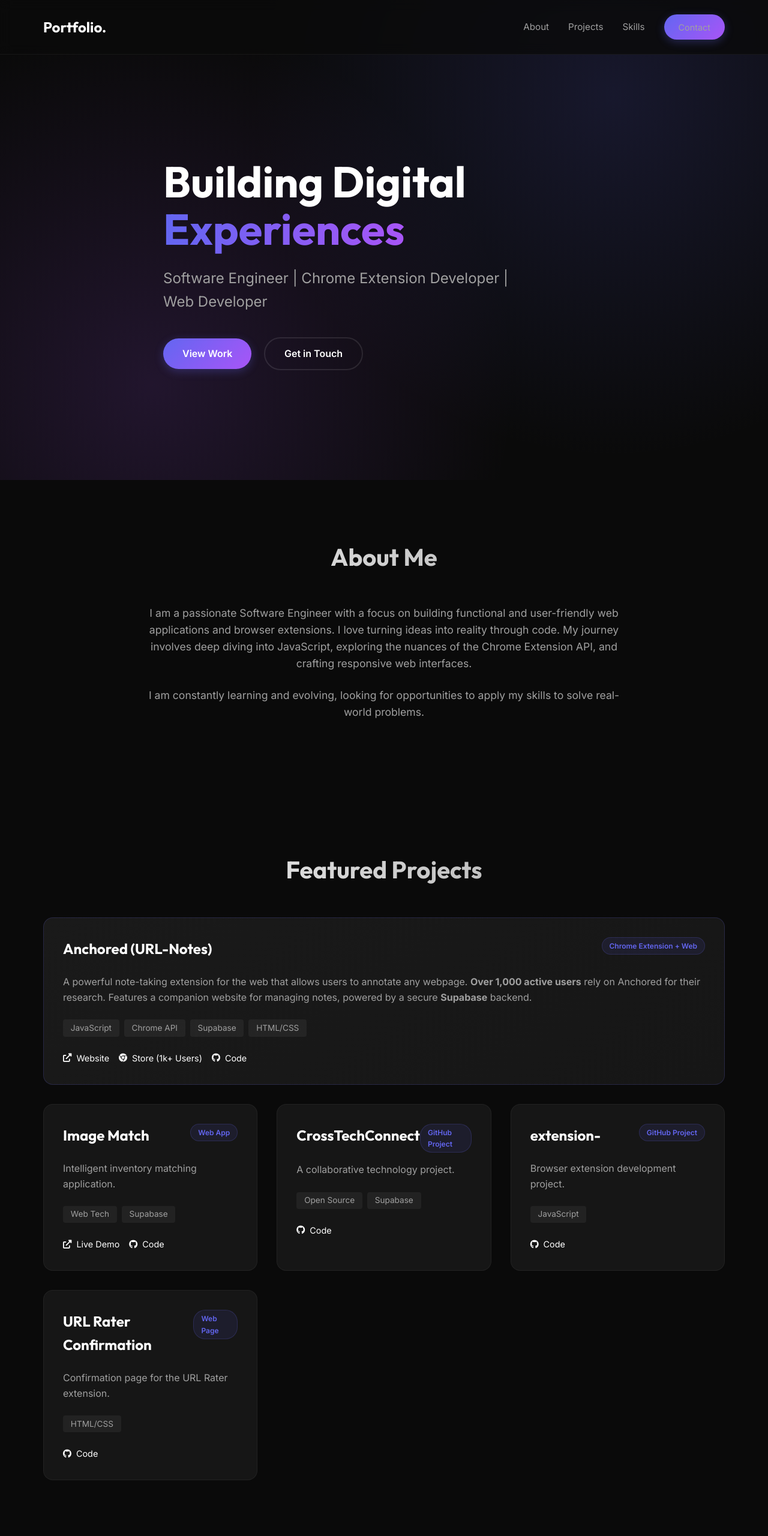
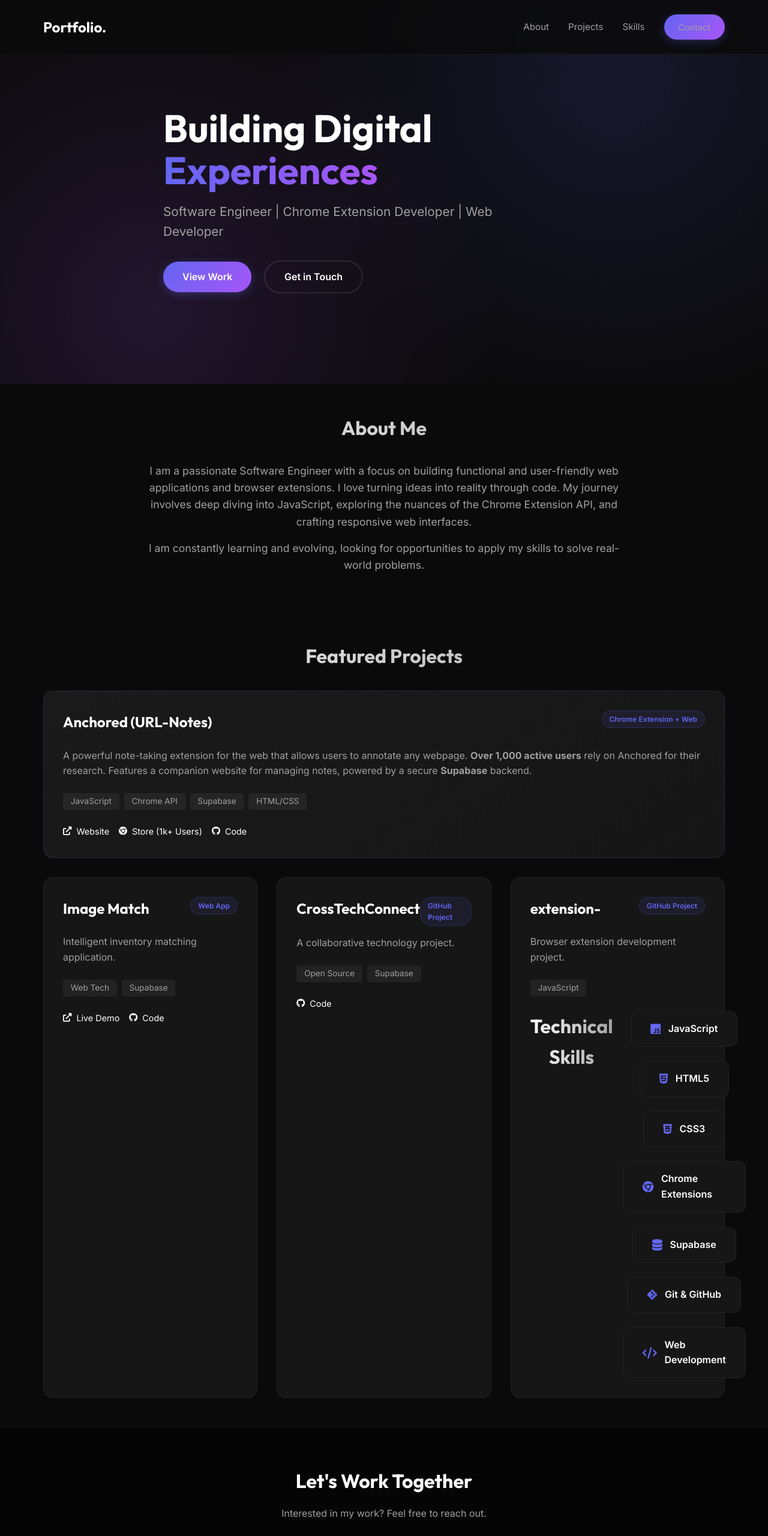
Before and after one commit to g1mliii/portfolio, a plain HTML site: page index.html in a window 1280 px wide. Shown: the top 2560 px of the page at 60% size. Drawn offline with Linux system fonts and the light colour scheme.

Commit message:
Refactor: Remove unwanted project and reduce vertical whitespace

```diff
--- a/index.html
+++ b/index.html
@@ -161,37 +161,6 @@
                             <span>JavaScript</span>
                         </div>
                         <div class="project-links">
-                            <a href="https://github.com/g1mliii/extension-" target="_blank" class="link-btn"><i
-                                    class="fab fa-github"></i> Code</a>
-                        </div>
-                    </div>
-                </article>
-
-                <!-- Project 5: url-rater-confir -->
-                <article class="project-card">
-                    <div class="project-content">
-                        <div class="project-header">
-                            <h3 class="project-title">URL Rater Confirmation</h3>
-                            <span class="badge">Web Page</span>
-                        </div>
-                        <p class="project-description">
-                            Confirmation page for the URL Rater extension.
-                        </p>
-                        <div class="project-tech">
-                            <span>HTML/CSS</span>
-                        </div>
-                        <div class="project-links">
-                            <a href="https://github.com/g1mliii/url-rater-confir" target="_blank" class="link-btn"><i
-                                    class="fab fa-github"></i> Code</a>
-                        </div>
-                    </div>
-                </article>
-            </div>
-        </div>
-    </section>
-
-    <section id="skills" class="section skills-section">
-        <div class="container">
                             <h2 class="section-title">Technical Skills</h2>
                             <div class="skills-grid">
                                 <div class="skill-item"><i class="fab fa-js"></i> JavaScript</div>
--- a/style.css
+++ b/style.css
@@ -3,10 +3,12 @@
     --card-bg: #161616;
     --text-primary: #ffffff;
     --text-secondary: #a0a0a0;
-    --accent-color: #6366f1; /* Indigo */
+    --accent-color: #6366f1;
+    /* Indigo */
     --accent-hover: #4f46e5;
     --gradient-start: #6366f1;
-    --gradient-end: #a855f7; /* Purple */
+    --gradient-end: #a855f7;
+    /* Purple */
     --font-heading: 'Outfit', sans-serif;
     --font-body: 'Inter', sans-serif;
     --transition: all 0.3s ease;
@@ -47,14 +49,18 @@ ul {
 }
 
 /* Typography */
-h1, h2, h3 {
+h1,
+h2,
+h3 {
     font-family: var(--font-heading);
     font-weight: 700;
 }
 
 .section-title {
-    font-size: 2.5rem;
-    margin-bottom: 3rem;
+    font-size: 2rem;
+    /* Reduced from 2.5rem */
+    margin-bottom: 2rem;
+    /* Reduced from 3rem */
     text-align: center;
     background: linear-gradient(to right, var(--text-primary), var(--text-secondary));
     -webkit-background-clip: text;
@@ -68,7 +74,8 @@ h1, h2, h3 {
 }
 
 /* Buttons */
-.btn-primary, .btn-secondary {
+.btn-primary,
+.btn-secondary {
     display: inline-block;
     padding: 0.8rem 2rem;
     border-radius: 50px;
@@ -139,7 +146,8 @@ h1, h2, h3 {
     font-weight: 500;
 }
 
-.nav-links a:hover, .nav-links a.active {
+.nav-links a:hover,
+.nav-links a.active {
     color: var(--text-primary);
 }
 
@@ -164,12 +172,15 @@ h1, h2, h3 {
 
 /* Hero Section */
 .hero {
-    height: 100vh;
+    min-height: 80vh;
+    /* Reduced from 100vh to reduce massive initial space if content is short */
     display: flex;
     align-items: center;
     position: relative;
     overflow: hidden;
-    padding-top: 80px;
+    padding-top: 60px;
+    /* Reduced from 80px */
+    padding-bottom: 2rem;
 }
 
 .hero-content {
@@ -179,15 +190,19 @@ h1, h2, h3 {
 }
 
 .hero-title {
-    font-size: 4.5rem;
+    font-size: 4rem;
+    /* Slightly smaller to save space */
     line-height: 1.1;
-    margin-bottom: 1.5rem;
+    margin-bottom: 1rem;
+    /* Reduced from 1.5rem */
 }
 
 .hero-subtitle {
-    font-size: 1.5rem;
+    font-size: 1.3rem;
+    /* Slightly smaller */
     color: var(--text-secondary);
-    margin-bottom: 2.5rem;
+    margin-bottom: 2rem;
+    /* Reduced from 2.5rem */
     max-width: 600px;
 }
 
@@ -198,13 +213,14 @@ h1, h2, h3 {
     width: 100%;
     height: 100%;
     background: radial-gradient(circle at 80% 20%, rgba(99, 102, 241, 0.15) 0%, transparent 50%),
-                radial-gradient(circle at 20% 80%, rgba(168, 85, 247, 0.15) 0%, transparent 50%);
+        radial-gradient(circle at 20% 80%, rgba(168, 85, 247, 0.15) 0%, transparent 50%);
     z-index: 1;
 }
 
 /* Sections */
 .section {
-    padding: 6rem 0;
+    padding: 3rem 0;
+    /* Reduced from 6rem 0 */
 }
 
 /* About Section */
@@ -217,7 +233,8 @@ h1, h2, h3 {
 }
 
 .about-text p {
-    margin-bottom: 1.5rem;
+    margin-bottom: 1rem;
+    /* Reduced from 1.5rem */
 }
 
 /* Projects Section */
```
Lines whose indentation alone changed are shown as unchanged.
